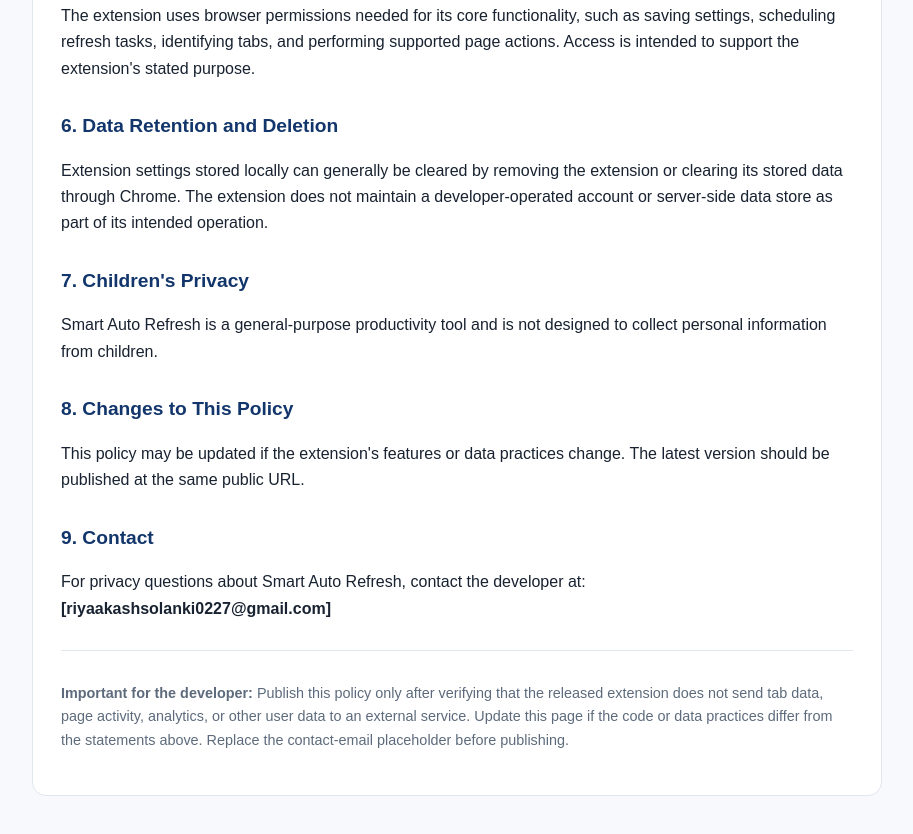
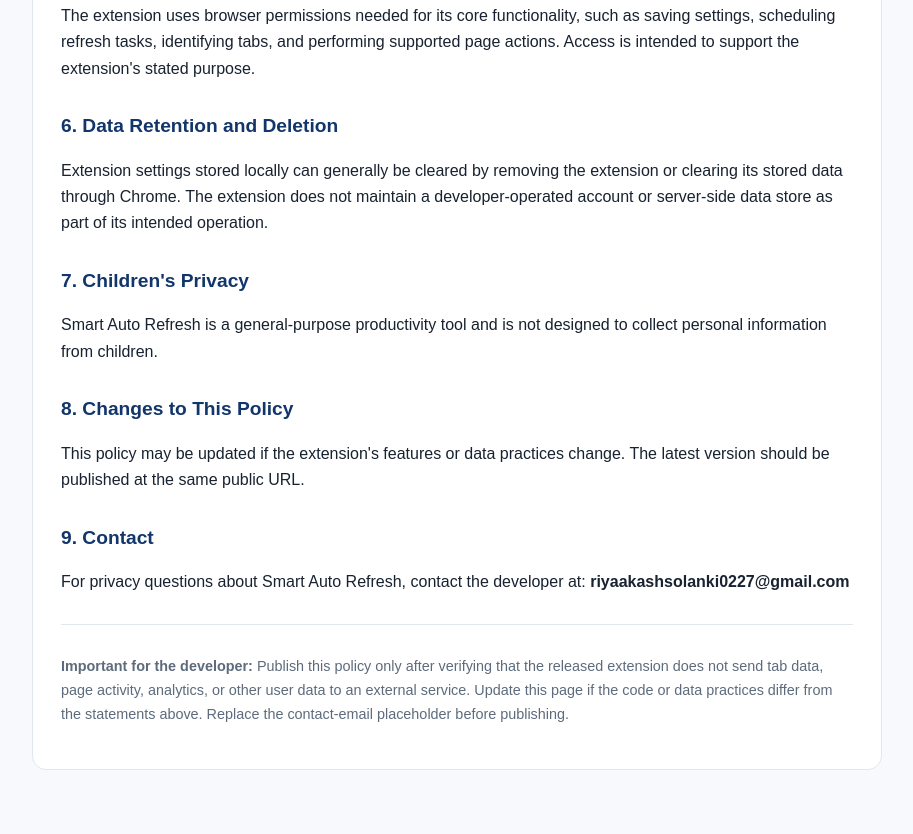
Before and after one commit to riyaakashsolanki0227-del/smart-auto-refresh-privacy, a plain HTML site: page index.html in a window 1280 px wide. Shown: the part 1066-1900 px from the top of the page, without its empty margins (183-1096 px from the left). Drawn offline with Linux system fonts and the light colour scheme.

Commit message:
Update index.html

```diff
--- a/index.html
+++ b/index.html
@@ -49,7 +49,7 @@
   <p>This policy may be updated if the extension's features or data practices change. The latest version should be published at the same public URL.</p>
 
   <h2>9. Contact</h2>
-  <p>For privacy questions about Smart Auto Refresh, contact the developer at: <strong>[riyaakashsolanki0227@gmail.com]</strong></p>
+  <p>For privacy questions about Smart Auto Refresh, contact the developer at: <strong>riyaakashsolanki0227@gmail.com</strong></p>
 
   <footer>
     <p><strong>Important for the developer:</strong> Publish this policy only after verifying that the released extension does not send tab data, page activity, analytics, or other user data to an external service. Update this page if the code or data practices differ from the statements above. Replace the contact-email placeholder before publishing.</p>
```
